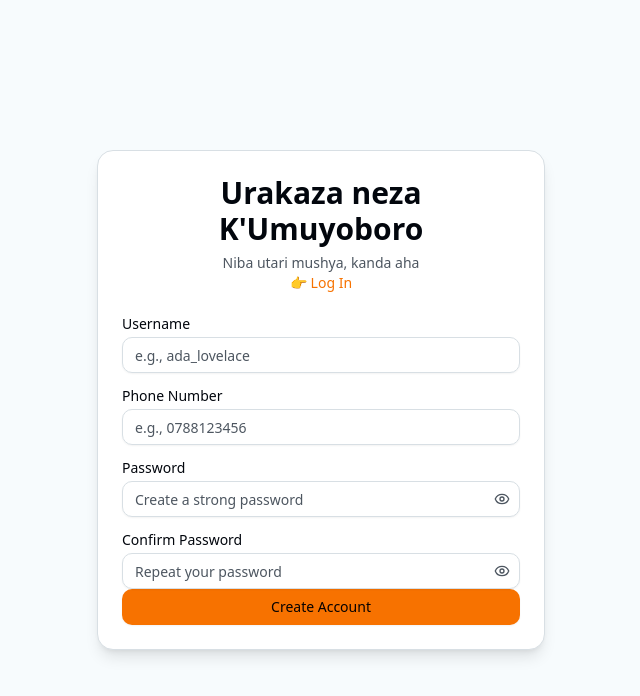
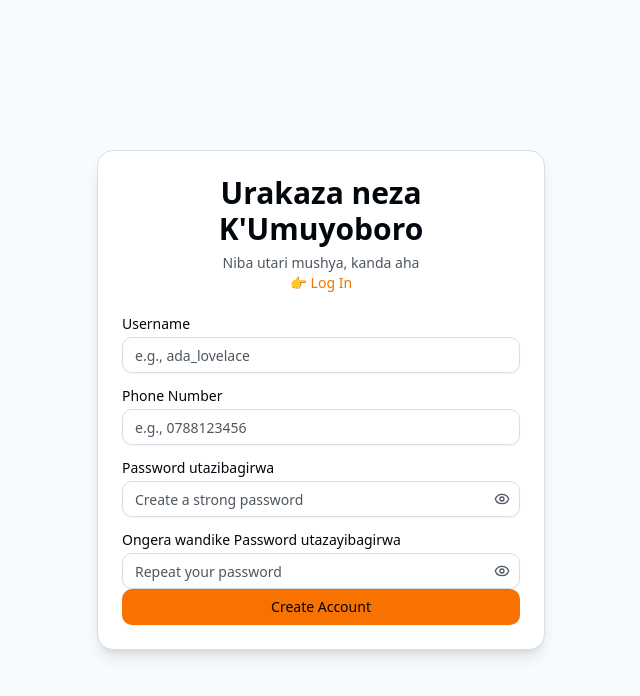
Before and after one commit to biooids/umuyoboro-biooids, a Next.js app in the folder client/: page /auth/signup in a window 1280 px wide. Shown: the top 696 px of the page, without its empty margins (319-959 px from the left). Built offline with nearby package versions, Linux system fonts and the light colour scheme; no server answers.

Commit message:
improved ux

```diff
--- a/client/src/components/pages/auth/SignUp.tsx
+++ b/client/src/components/pages/auth/SignUp.tsx
@@ -132,7 +132,7 @@ const SignUpForm = () => {
             </div>
 
             <div className="space-y-1.5">
-              <Label htmlFor="password">Password</Label>
+              <Label htmlFor="password">Password utazibagirwa</Label>
               <div className="relative">
                 <Input
                   id="password"
@@ -165,7 +165,9 @@ const SignUpForm = () => {
             </div>
 
             <div className="space-y-1.5">
-              <Label htmlFor="confirmPassword">Confirm Password</Label>
+              <Label htmlFor="confirmPassword">
+                Ongera wandike Password utazayibagirwa
+              </Label>
               <div className="relative">
                 <Input
                   id="confirmPassword"
--- a/client/src/lib/features/auth/auth.schemas.ts
+++ b/client/src/lib/features/auth/auth.schemas.ts
@@ -35,7 +35,7 @@ export const signUpSchema = z
   })
   // This rule ensures that the password and confirm password fields match.
   .refine((data) => data.password === data.confirmPassword, {
-    message: "Passwords do not match.",
+    message: "Password ntago zisa, iyambere niyakabiri bigomba kuba bisa .",
     path: ["confirmPassword"], // Apply the error to the `confirmPassword` field.
   });
 
```
